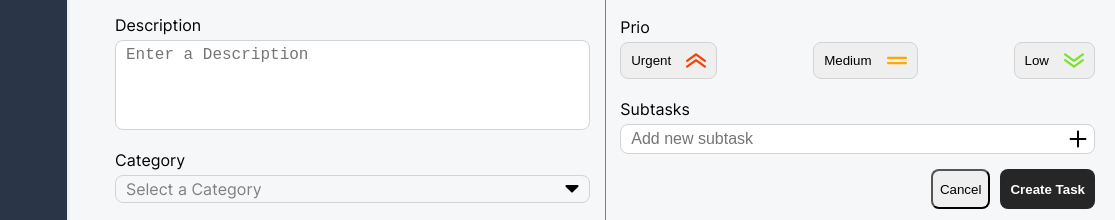
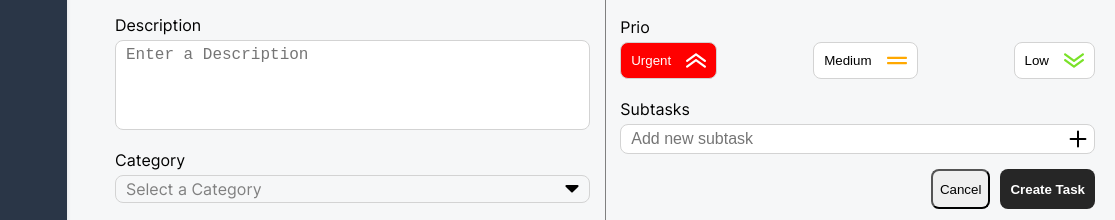
Before and after one commit to PhilippGrabowski/New_Join, a plain HTML site: page Join/add-task.html in a window 1280 px wide. Both pictures are taken after a click on the button "Urgent". Shown: the part 200-420 px from the top of the page, 165-1280 px from the left. Drawn offline with Linux system fonts and the light colour scheme; files whose address does not match are found by name.

Commit message:
added Prio Color and Button Functionality

```diff
--- a/Join/src/js/add_task.js
+++ b/Join/src/js/add_task.js
@@ -3,30 +3,57 @@ const STORAGE_URL = 'https://remote-storage.developerakademie.org/item';
 
 let tasks = [];
 let priorities = [
-    { priority:'urgent', color : 'red' },
-    { priority:'medium', color : 'orange' },
-    { priority:'low', color : 'green' },
+    { priority: 'urgent', color: 'red' },
+    { priority: 'medium', color: 'orange' },
+    { priority: 'low', color: 'green' },
 ]
 let prio;
 
-function createTask(){
+function createTask() {
     let title = document.getElementById('title');
     let description = document.getElementById('description');
     let category = document.getElementById('selectedCategory');
 }
 
-function openCategories(){
+function openCategories() {
     let showCat = document.getElementById('showCat');
     showCat.classList.toggle('d-none');
     let checkBottomBorder = !showCat.classList.contains('d-none');
-    if(checkBottomBorder){
+    if (checkBottomBorder) {
         document.getElementById('category').style.borderBottomLeftRadius = "0px";
         document.getElementById('category').style.borderBottomRightRadius = "0px";
         document.getElementById('category').style.borderBottom = "none";
     }
-    else{
+    else {
         document.getElementById('category').style.borderBottomLeftRadius = "8px";
         document.getElementById('category').style.borderBottomRightRadius = "8px";
         document.getElementById('category').style.borderBottom = "1px solid lightgray";
     }
 }
+
+function selectedPrio(selected) {
+    prio = priorities[selected].priority;
+    setSelectedColor(selected);
+    resetSelectedColor(selected);
+}
+
+function setSelectedColor(id) {
+    let selected = document.getElementById(`${priorities[id].priority}`);
+    selected.style.backgroundColor = `${priorities[id].color}`;
+    let selectedImg = document.getElementById(`img-${priorities[id].priority}`);
+    selectedImg.style = `filter: brightness(0) invert(1)`;
+    selected.style.color = `white`;
+
+}
+
+function resetSelectedColor(id) {
+    for (let i = 0; i < priorities.length; i++) {
+        if(i != id)
+        {
+            document.getElementById(`${priorities[i].priority}`).style.backgroundColor = 'white';
+            document.getElementById(`${priorities[i].priority}`).style.color = 'black';
+            document.getElementById(`img-${priorities[i].priority}`).style = `filter: brightness(1) invert(0)`;
+        }
+
+    }
+}
--- a/Join/src/templates/add-task-template.html
+++ b/Join/src/templates/add-task-template.html
@@ -62,14 +62,14 @@
         <div class="form-div">
             <span>Prio</span>
             <div class="prio-container">
-                <button class="prio-input">Urgent
-                    <img src="src/img/urgent.svg" alt="">
+                <button onclick="selectedPrio(0)" class="prio-input" id="urgent">Urgent
+                    <img id="img-urgent" src="src/img/urgent.svg" alt="">
                 </button>
-                <button class="prio-input">Medium
-                    <img src="src/img/medium.svg" alt="">
+                <button onclick="selectedPrio(1)"  class="prio-input" id="medium">Medium
+                    <img id="img-medium" src="src/img/medium.svg" alt="">
                 </button>
-                <button class="prio-input">Low
-                    <img src="src/img/low.svg" alt="">
+                <button onclick="selectedPrio(2)"  class="prio-input" id="low">Low
+                    <img id="img-low" src="src/img/low.svg" alt="">
                 </button>
 
             </div>
```
